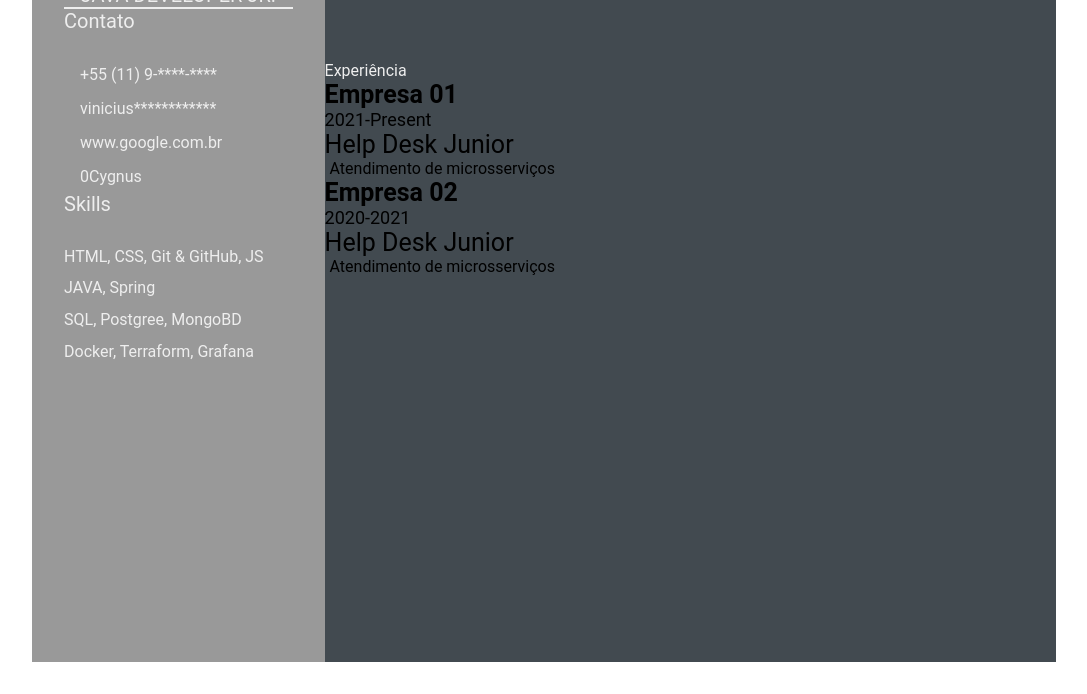
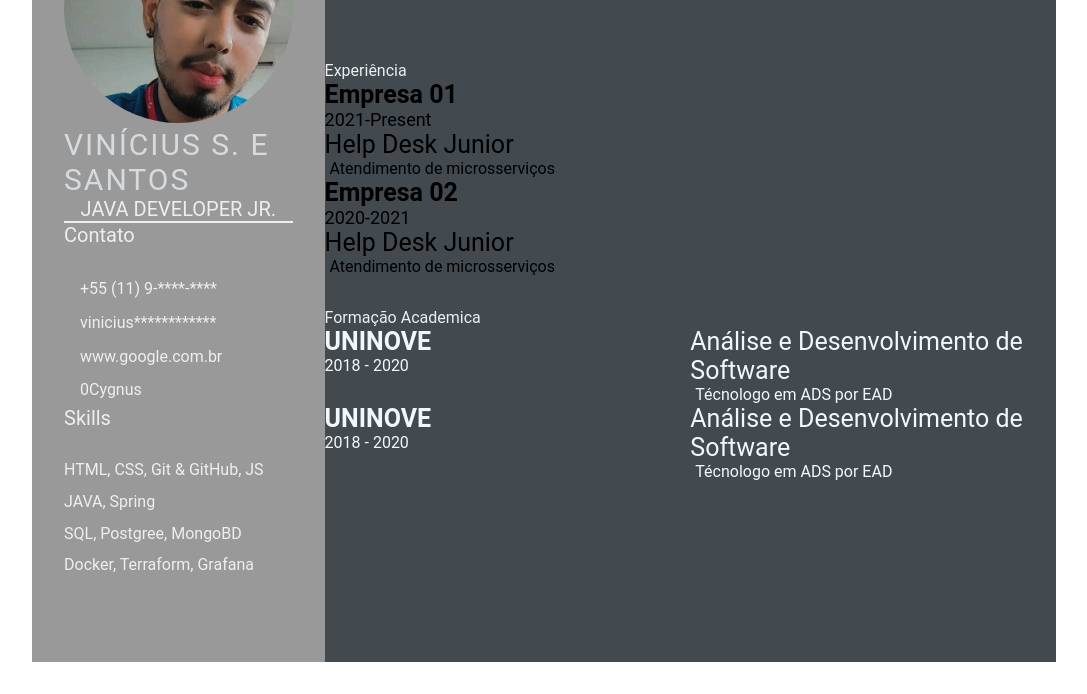
Before and after one commit to 0Cygnus/devweekgit.github.io, a plain HTML site: page index.html in a window 1280 px wide. Shown: the part 170-864 px from the top of the page, without its empty margins (96-1183 px from the left). Drawn offline with Linux system fonts and the light colour scheme.

Commit message:
feature: add css

```diff
--- a/index.html
+++ b/index.html
@@ -50,7 +50,7 @@
                     <section class="experience gap">
                         <div class="right-title">Experiência</div>
                         <div class="experience=contents">
-                            <div class="exp=left">
+                            <div class="exp-left">
                                 <p class="exp-company-name">Empresa 01</p>
                                 <p class="exp-time-period">2021-Present</p>
                             </div>
@@ -58,7 +58,7 @@
                                 <p class="exp-position">Help Desk Junior</p>
                                 <p class="exp-desc">Atendimento de microsserviços</p>
                             </div>
-                            <div class="exp=left">
+                            <div class="exp-left">
                                 <p class="exp-company-name">Empresa 02</p>
                                 <p class="exp-time-period">2020-2021</p>
                             </div>
@@ -68,6 +68,31 @@
                             </div>
                         </div>
                     </section>
+                    <section class="education gap">
+                        <div class="right-title">Formação Academica</div>
+                        <div class="education-contents">
+                        <div class="education-left">
+                            <p class="education-school-name">UNINOVE</p>
+                            <p class="education-time-period">2018 - 2020</p>
+                        </div>
+                        <div class="education-right">
+                            <p class="education-subject">Análise e Desenvolvimento de Software</p>
+                            <p class="education-desc">
+                                Técnologo em ADS por EAD
+                            </p>
+                        </div>
+                        <div class="education-left">
+                            <p class="education-school-name">UNINOVE</p>
+                            <p class="education-time-period">2018 - 2020</p>
+                        </div>
+                        <div class="education-right">
+                            <p class="education-subject">Análise e Desenvolvimento de Software</p>
+                            <p class="education-desc">
+                                Técnologo em ADS por EAD
+                            </p>
+                        </div>
+                        </div>
+                    </section>
             </section>
     </main>
 </body>
--- a/style.css
+++ b/style.css
@@ -124,8 +124,9 @@
     font-size: 18px;
 }
 
+
+.education-subject,
 .exp-position,
-.education-subject,
 .awards-name {
     font-size: 25px;
 }
```
Also changed, not shown: img/profile-image.jpeg (added).
